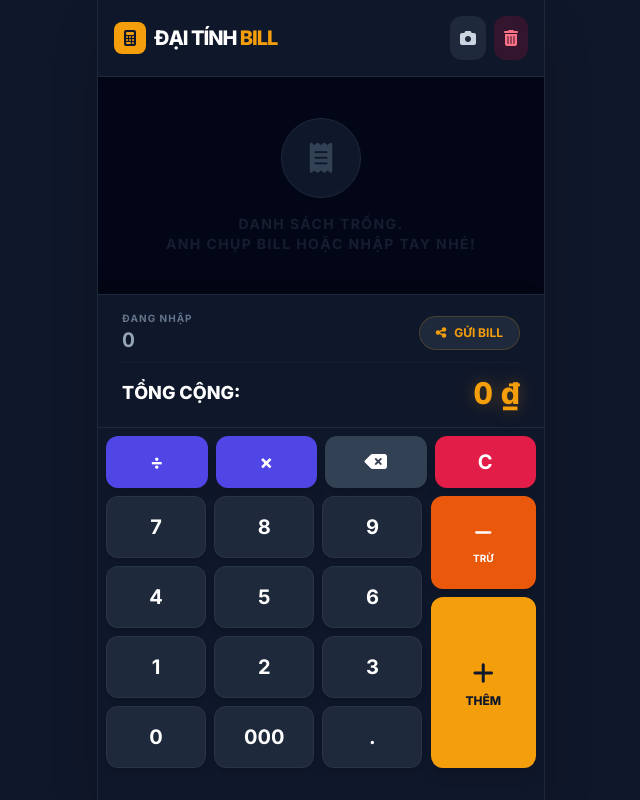
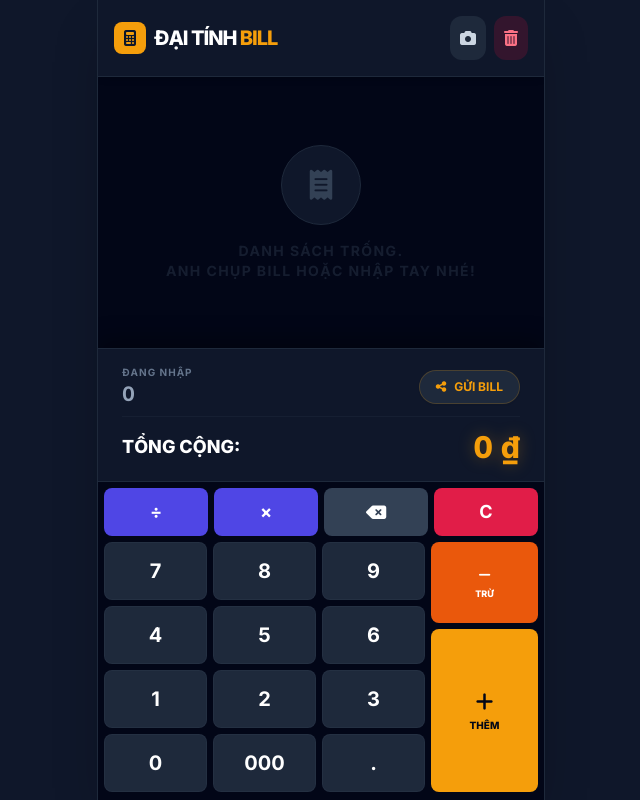
Before and after one commit to nguyendaithqv-cell/dai-tinh-bill, a React (Vite) app: page / in a window 1280 px wide. Shown: the whole page, without its empty margins (319-959 px from the left). Built offline with nearby package versions, Linux system fonts and the light colour scheme.

Commit message:
Refactor NumberPad layout and button styles
Updated styling and layout for the NumberPad component, making it more compact and improving button sizes.

```diff
--- a/components/NumberPad.tsx
+++ b/components/NumberPad.tsx
@@ -22,55 +22,55 @@ const NumberPad: React.FC<NumberPadProps> = ({ onInput, onClear, onDelete, onCon
   ];
 
   return (
-    <div className="flex flex-col bg-slate-900 border-t border-slate-800 pb-8 px-2 pt-2">
-      {/* Operators Row */}
-      <div className="grid grid-cols-4 gap-2 mb-2">
+    <div className="flex flex-col bg-slate-950 border-t border-slate-800 pb-2 px-1.5 pt-1.5">
+      {/* Operators Row - Slimmer */}
+      <div className="grid grid-cols-4 gap-1.5 mb-1.5">
         {operators.map((op) => (
           <button
             key={op.value}
             onClick={() => onInput(op.value)}
-            className="flex items-center justify-center text-xl font-bold p-3 rounded-xl bg-indigo-600 text-white shadow-lg active:scale-95 transition-all"
+            className="flex items-center justify-center text-lg font-bold py-2.5 rounded-lg bg-indigo-600 text-white active:bg-indigo-500 transition-all"
           >
             {op.label}
           </button>
         ))}
-        <button onClick={onDelete} className="flex items-center justify-center text-xl font-bold p-3 rounded-xl bg-slate-700 text-white shadow-lg active:scale-95 transition-all">
+        <button onClick={onDelete} className="flex items-center justify-center text-lg rounded-lg bg-slate-700 text-white active:bg-slate-600 transition-all">
           <i className="fa-solid fa-delete-left"></i>
         </button>
-        <button onClick={onClear} className="flex items-center justify-center text-xl font-bold p-3 rounded-xl bg-rose-600 text-white shadow-lg active:scale-95 transition-all">
+        <button onClick={onClear} className="flex items-center justify-center text-lg font-bold rounded-lg bg-rose-600 text-white active:bg-rose-500 transition-all">
           C
         </button>
       </div>
 
-      <div className="flex gap-2">
-        {/* Number Grid */}
-        <div className="grid grid-cols-3 gap-2 flex-[3]">
+      <div className="flex gap-1.5">
+        {/* Number Grid - Compact */}
+        <div className="grid grid-cols-3 gap-1.5 flex-[3]">
           {numberButtons.map((btn) => (
             <button
               key={btn}
               onClick={() => onInput(btn)}
-              className="flex items-center justify-center text-xl font-bold p-4 rounded-xl bg-slate-800 text-white shadow-md border border-slate-700/50 active:scale-95 transition-all"
+              className="flex items-center justify-center text-xl font-bold py-3.5 rounded-lg bg-slate-800 text-white border border-slate-700/30 active:bg-slate-700 transition-all"
             >
               {btn}
             </button>
           ))}
         </div>
 
-        {/* Big Action Column */}
-        <div className="flex flex-col gap-2 flex-1">
+        {/* Action Column - Slimmer but tall */}
+        <div className="flex flex-col gap-1.5 flex-1">
           <button
             onClick={() => onConfirm(true)}
-            className="flex-1 flex flex-col items-center justify-center rounded-xl bg-orange-600 text-white shadow-lg hover:bg-orange-500 active:scale-95 transition-all p-2"
+            className="flex-1 flex flex-col items-center justify-center rounded-lg bg-orange-600 text-white active:bg-orange-500 transition-all px-1"
           >
-            <i className="fa-solid fa-minus text-xl mb-1"></i>
-            <span className="text-[10px] font-bold">TRỪ</span>
+            <i className="fa-solid fa-minus text-sm mb-0.5"></i>
+            <span className="text-[9px] font-black uppercase">Trừ</span>
           </button>
           <button
             onClick={() => onConfirm(false)}
-            className="flex-[2] flex flex-col items-center justify-center rounded-xl bg-amber-500 text-slate-900 shadow-lg hover:bg-amber-400 active:scale-95 transition-all p-2"
+            className="flex-[2] flex flex-col items-center justify-center rounded-lg bg-amber-500 text-slate-950 active:bg-amber-400 transition-all px-1"
           >
-            <i className="fa-solid fa-plus text-2xl mb-1 font-black"></i>
-            <span className="text-xs font-black">THÊM</span>
+            <i className="fa-solid fa-plus text-xl mb-0.5 font-black"></i>
+            <span className="text-[10px] font-black uppercase">Thêm</span>
           </button>
         </div>
       </div>
```
